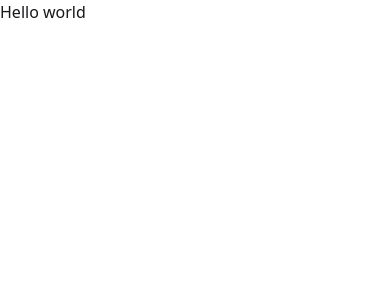
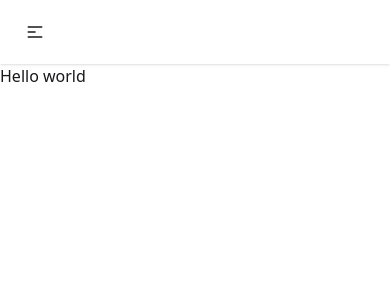
Before and after one commit to wenzlawski/apartments, a SvelteKit app in the folder frontend/: page / in a window 390 px wide. Shown: the top 300 px of the page. Built offline with nearby package versions, Linux system fonts and the light colour scheme.

Commit message:
Add a Navbar

```diff
--- /dev/null
+++ b/frontend/src/lib/components/layout/Navbar.svelte
@@ -0,0 +1,39 @@
+<script lang="ts">
+	// You can add props here if needed, e.g., for styling
+	export let className = '';
+</script>
+
+<div class={`navbar bg-base-100 shadow-sm ${className}`}>
+	<div class="navbar-start">
+		<div class="dropdown">
+			<div tabindex="0" role="button" class="btn btn-ghost md:hidden">
+				<svg
+					xmlns="http://www.w3.org/2000/svg"
+					class="h-5 w-5"
+					fill="none"
+					viewBox="0 0 24 24"
+					stroke="currentColor"
+				>
+					<path
+						stroke-linecap="round"
+						stroke-linejoin="round"
+						stroke-width="2"
+						d="M4 6h16M4 12h8m-8 6h16"
+					/>
+				</svg>
+			</div>
+			<ul
+				tabindex="-1"
+				class="menu menu-sm dropdown-content bg-base-100 rounded-box z-1 mt-3 w-52 p-2 shadow text-lg"
+			>
+				<slot />
+			</ul>
+		</div>
+	</div>
+
+	<div class="navbar-center hidden md:flex">
+		<ul class="menu menu-horizontal px-1 text-lg">
+			<slot />
+		</ul>
+	</div>
+</div>
--- a/frontend/src/routes/+layout.svelte
+++ b/frontend/src/routes/+layout.svelte
@@ -1,5 +1,6 @@
 <script lang="ts">
 	import favicon from '$lib/assets/favicon.svg';
+	import Navbar from '$lib/components/layout/Navbar.svelte';
 
 	import '../app.css';
 
@@ -10,4 +11,8 @@
 	<link rel="icon" href={favicon} />
 </svelte:head>
 
+<Navbar>
+	<a href="/apartments">Apartments</a>
+</Navbar>
+
 {@render children()}
```
